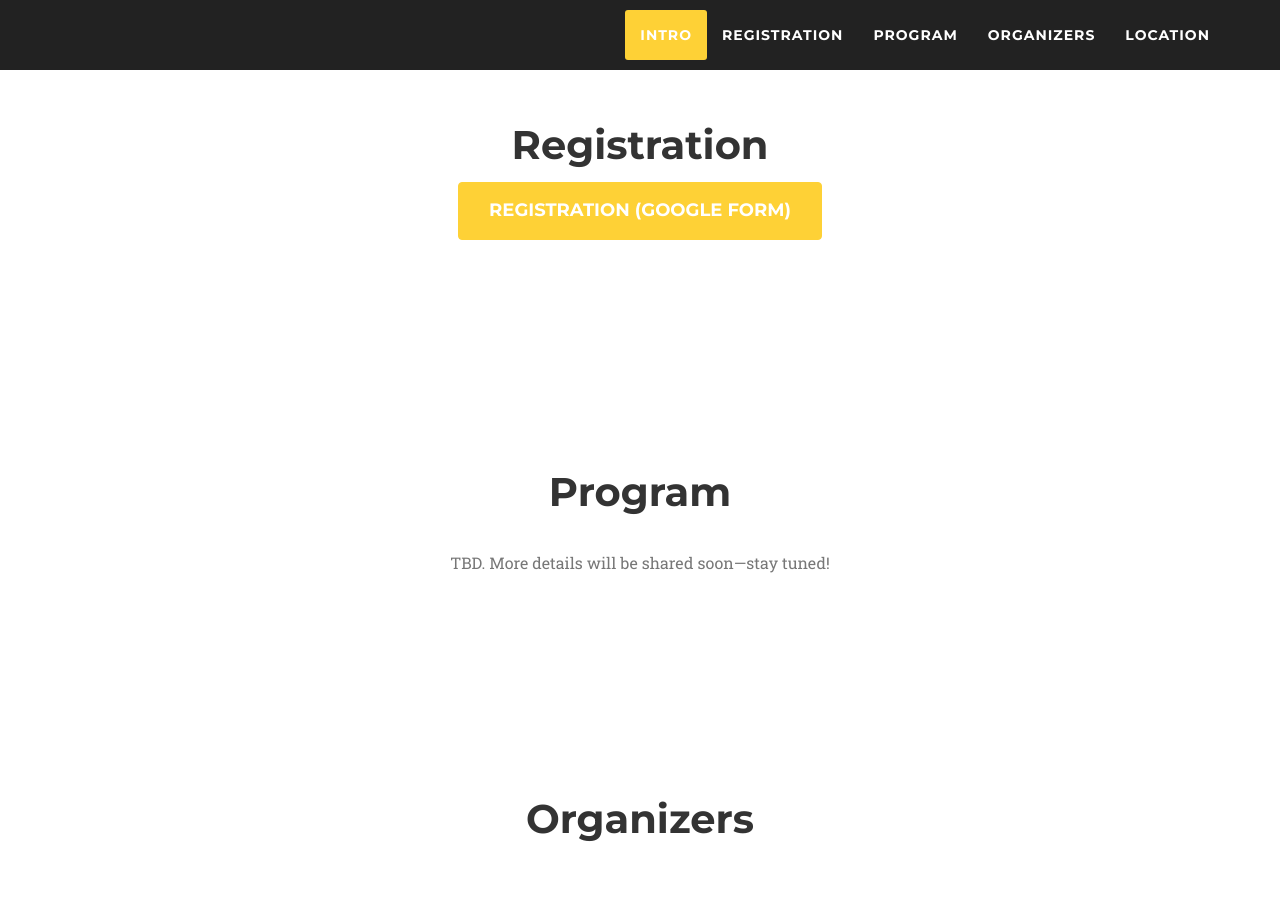
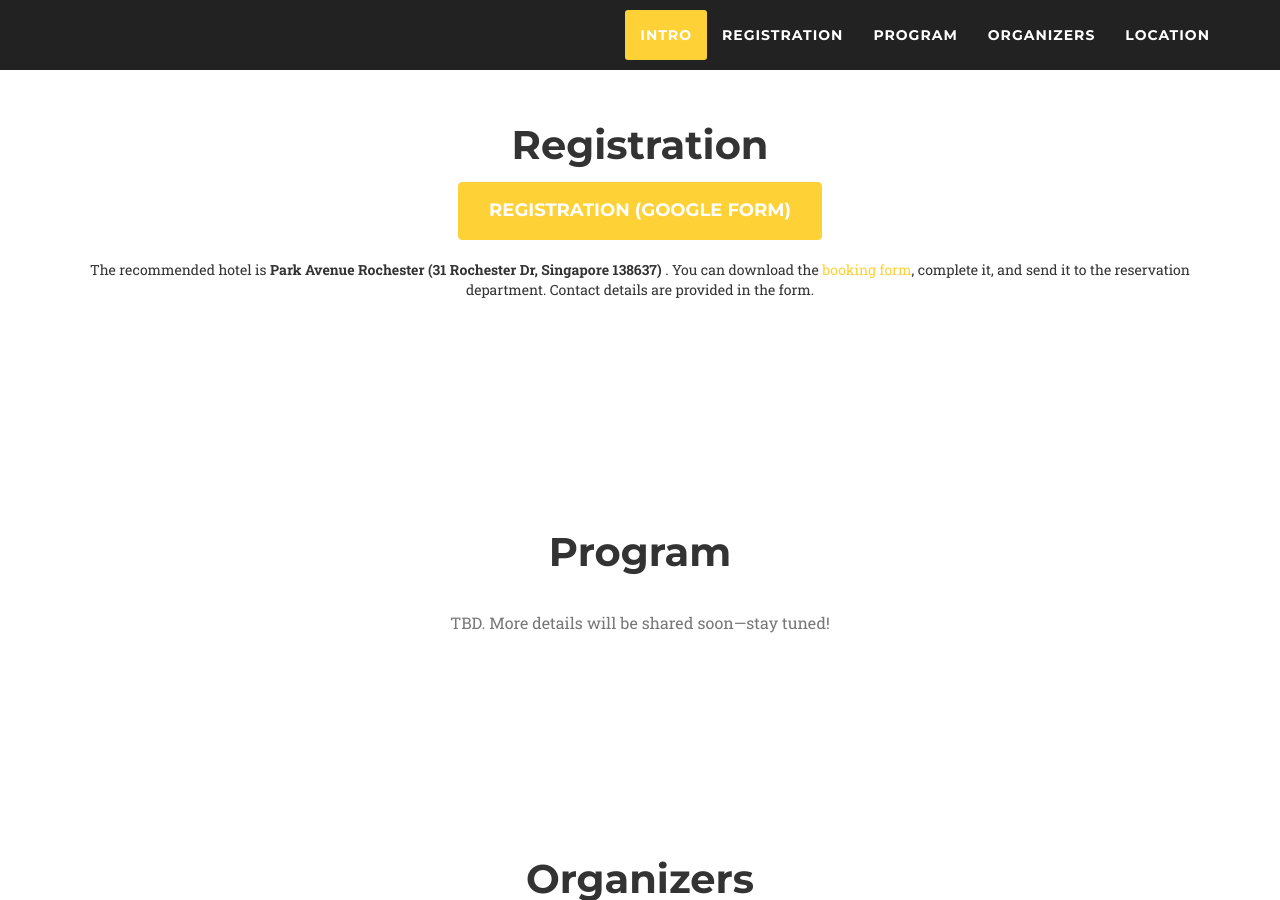
Before and after one commit to next-events/workshop-dec-2024, a Jekyll site: the page built from index.md, in a window 1280 px wide and 900 px high, scrolled down 767 px. Built offline with Jekyll 4.4.1, drawn with Linux system fonts in a browser that asks for light colours; nearby versions of some CDN libraries; some web fonts are replaced.

Commit message:
hotel booking

```diff
--- a/_includes/registration.html
+++ b/_includes/registration.html
@@ -18,6 +18,9 @@
                       <a href="https://forms.gle/MFKJKYVxu5jx6UHK7" target="_blank" class="btn btn-primary btn-large">Registration (Google Form)</a>
                     </p>
                 </center>
+                <p class="large text-muted venue-description"></p>
+                    The recommended hotel is <b>Park Avenue Rochester (31 Rochester Dr, Singapore 138637) </b>. You can download the <a href="assets/doc/PAR_Booking Form-NUS-NExT.pdf" download>booking form</a>, complete it, and send it to the reservation department. Contact details are provided in the form.
+                </p>
             </div>
         </div>
     </div>
```
Also changed, not shown: 1 other file.
